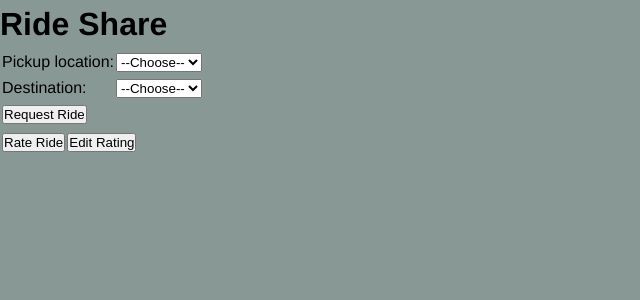
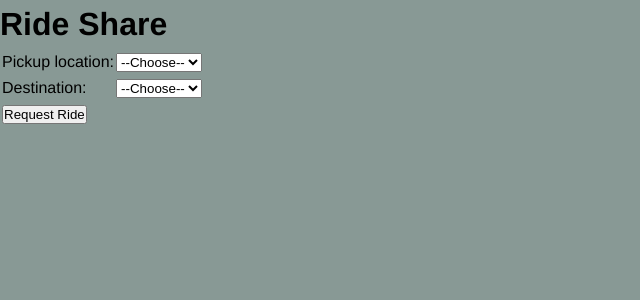
Before and after one commit to amitkum91/React, a React (Create React App) app in the folder rideshare/: page /BookRide in a window 1280 px wide. Shown: the top 300 px of the page, without its empty margins (0-640 px from the left). Built offline with nearby package versions, Linux system fonts and the light colour scheme.

Commit message:
rating buttons on userHome page

```diff
--- a/rideshare/src/Components/bookRide.js
+++ b/rideshare/src/Components/bookRide.js
@@ -78,26 +78,6 @@ function BookRide(props) {
                     </tr>
                 </table>
             </form>
-            <p></p>
-            <p>
-                <table>
-                    <tr>
-                        <td>
-                            <button type="submit" onClick={() => history.push({
-                                pathname: '/giveRating'
-                            }
-                            )} >Rate Ride</button>
-                        </td>
-                        <td>
-                            <button type="submit" onClick={() => history.push({
-                                pathname: '/editRating'
-                            }
-                            )} >Edit Rating</button>
-                        </td>
-                    </tr>
-                </table>
-            </p>
-
         </div>
     );
 }
--- a/rideshare/src/Components/confirmBooking.js
+++ b/rideshare/src/Components/confirmBooking.js
@@ -166,7 +166,7 @@ const ConfirmBooking = (props) => {
                     <br />
                     <br />
                     <p id="cancel_window">Cancel within Pickup ETA</p>
-                    <Countdown date={Date.now() + 10000}>
+                    <Countdown date={Date.now() + 60000}>
                         <div>
                             <Completionist />
                             <RemoveElement id="cancel_window" />
```
Also changed, not shown: rideshare/src/Components/Register.js (+4 -4 lines), rideshare/src/rating.json (+7 -0 lines), rideshare/src/ride.json (+7 -0 lines).
